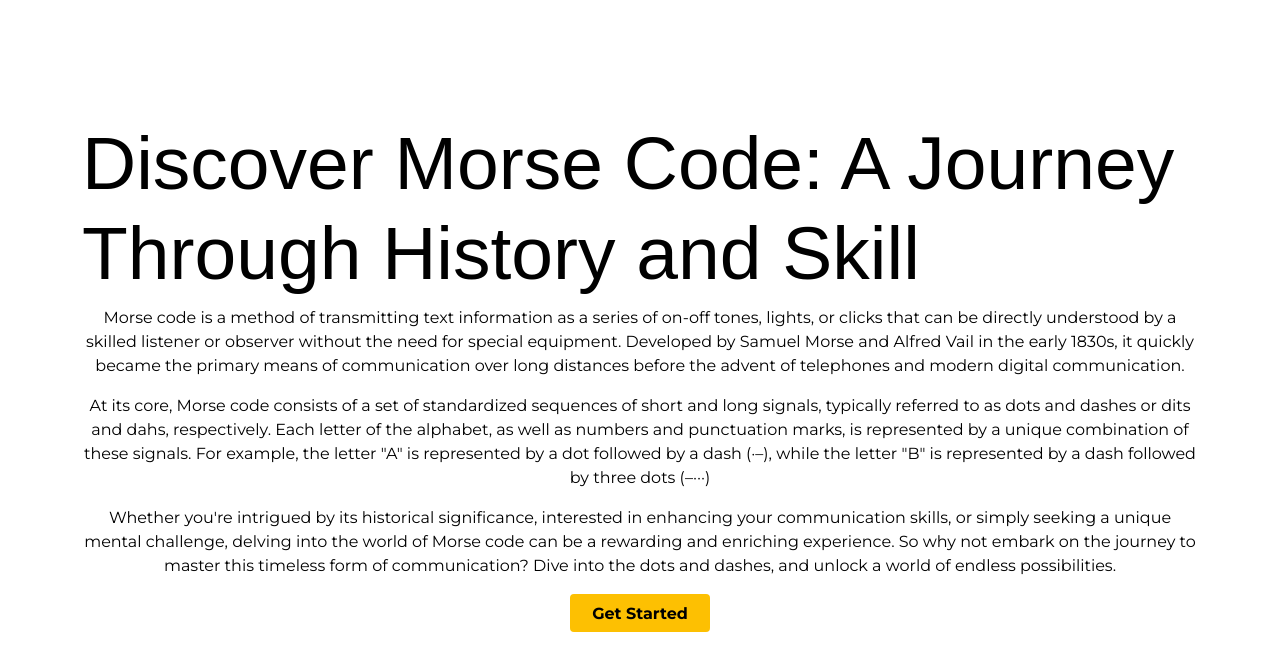
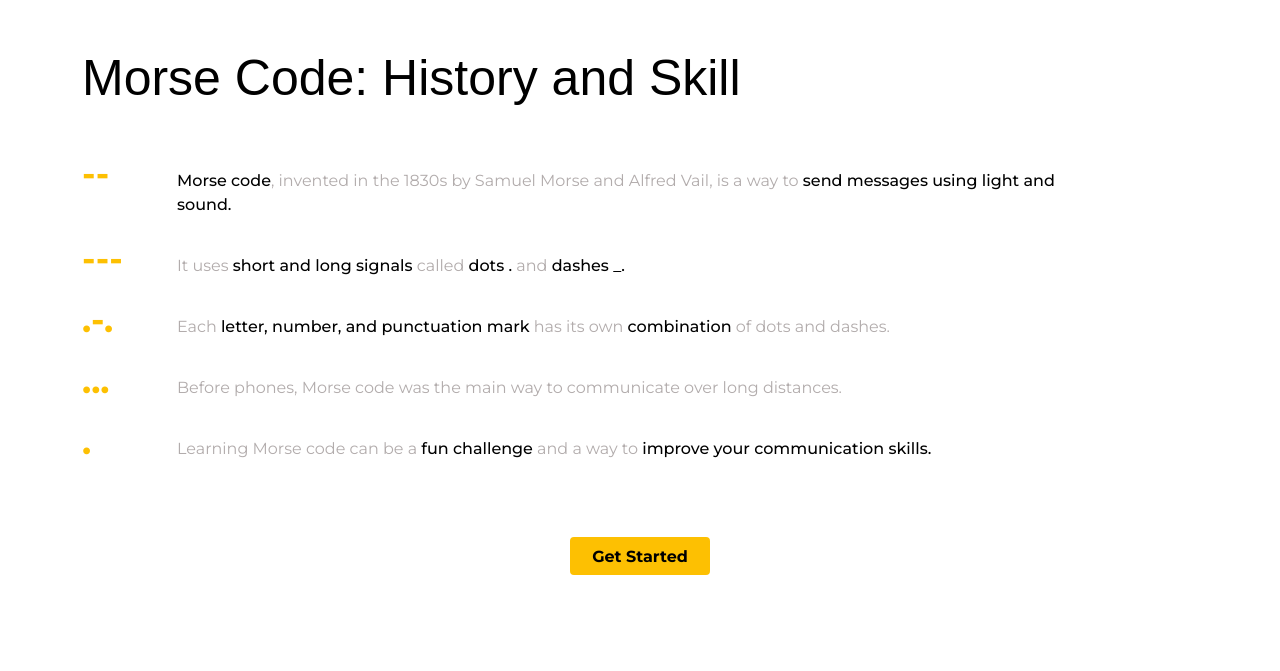
Before and after one commit to yuminglin0326/MorseCodeTutorial, a Flask app: page /morse-code in a window 1280 px wide. Shown: the part 98-769 px from the top of the page. Run offline with Flask 3, Linux system fonts and the light colour scheme; some libraries are stand-ins or nearby versions; some web fonts are replaced.

Commit message:
what-Morse-code-done

```diff
--- a/static/main.css
+++ b/static/main.css
@@ -15,8 +15,19 @@ body {
   padding-bottom: 50px;
 }
 
-.accent {
+.accenttxt {
   color: var(--accent);
+}
+
+.bolder{
+  font-weight: bolder;
+  color: var(--accent);
+  font-size: 35px;
+}
+
+.bold{
+  font-weight: 500;
+  color: var(--dark-gray);
 }
 
 .navbar {
@@ -32,10 +43,6 @@ body {
   background-color: white;
   margin-bottom: 10px;
   font-size: 18px;
-}
-
-.quiz-link {
-  color: #22194d !important;
 }
 
 .navbar-brand {
@@ -122,8 +129,12 @@ a.nav-link {
   background-color: var(--accent);
 }
 
-.btn-primary:hover,
-.accent-button-unfilled:hover {
+.accent-button-unfilled:hover{
+  text-decoration: underline;
+  color: var(--accent);
+}
+
+.btn-primary:hover {
   background-color: var(--accent);
   border: var(--base);
   text-decoration: underline;
@@ -169,9 +180,13 @@ h2 {
 /* home page */
 h1 {
   font-family: "Stick No Bills", sans-serif;
-  font-size: 75px;
   text-align: left;
-  padding-top: 70px;
+  font-size: 50px;
+}
+
+.web-title{
+  font-size: 80px;
+  padding-top: 75px;
 }
 
 .morse-code {
@@ -182,13 +197,31 @@ h1 {
   text-align: right;
 }
 
-.firsttext {
+.margin-top {
   margin-top: 40px;
 }
 
 .subtitle {
   text-align: left;
   color: var(--light-gray);
+}
+
+.description{
+  margin-top: 40px;
+  text-align: left;
+  margin-bottom: 60px;
+  color: var(--light-gray);
+}
+
+.description .row {
+  display: flex;
+  align-items:first baseline; /* Align items vertically */
+}
+
+.description .col-md-1,
+.description .col-md-10 {
+  display: flex;
+  align-items:first baseline; /* Align items vertically */
 }
 
 /* quiz pages styling */
--- a/templates/home.html
+++ b/templates/home.html
@@ -5,8 +5,8 @@
     <div class="row">
         <!-- Left Side: Information -->
         <div class="col-md-6">
-            <div class="text-center firsttext">
-                <h1>Morse <br> Code!</h1>
+            <div class="text-center margin-top ">
+                <h1 class="web-title">Morse <br> Code!</h1>
                 <p class="subtitle">Welcome to Morse Code Mastery.<br> Learn the timeless art of Morse code with our interactive lessons, practice sessions, quizzes, and games!</p>
             </div>
             <div class="row">
--- a/templates/morse_code.html
+++ b/templates/morse_code.html
@@ -1,10 +1,40 @@
 {% extends "layout.html" %}
 {% block content %}
 <div class="container text-center mt-5">
-    <h1>Discover Morse Code: A Journey Through History and Skill</h1>
-    <p>Morse code is a method of transmitting text information as a series of on-off tones, lights, or clicks that can be directly understood by a skilled listener or observer without the need for special equipment. Developed by Samuel Morse and Alfred Vail in the early 1830s, it quickly became the primary means of communication over long distances before the advent of telephones and modern digital communication.</p>
-    <p>At its core, Morse code consists of a set of standardized sequences of short and long signals, typically referred to as dots and dashes or dits and dahs, respectively. Each letter of the alphabet, as well as numbers and punctuation marks, is represented by a unique combination of these signals. For example, the letter "A" is represented by a dot followed by a dash (·–), while the letter "B" is represented by a dash followed by three dots (–···)</p>
-    <p>Whether you're intrigued by its historical significance, interested in enhancing your communication skills, or simply seeking a unique mental challenge, delving into the world of Morse code can be a rewarding and enriching experience. So why not embark on the journey to master this timeless form of communication? Dive into the dots and dashes, and unlock a world of endless possibilities.</p>
+    <h1>Morse Code: History and Skill</h1>
+
+    <div class="description">
+        <div class="row">
+            <div class="col-md-1 accenttxt bolder"> --</div>
+            <div class="col-md-10">
+                <p><span class="bold">Morse code</span>, invented in the 1830s by Samuel Morse and Alfred Vail, is a way to <span class="bold">send messages using light and sound.</span></p>
+            </div>
+        </div>
+        <div class="row">
+            <div class="col-md-1 accenttxt bolder"> --- </div>
+            <div class="col-md-10">
+                <p>It uses <span class="bold">short and long signals</span> called <span class="bold">dots .</span>  and <span class="bold">dashes _.</span> </p>
+            </div>
+        </div>
+        <div class="row">
+            <div class="col-md-1 accenttxt bolder">.-.</div>
+            <div class="col-md-10">
+                <p>Each <span class="bold">letter, number, and punctuation mark</span> has its own <span class="bold">combination</span> of dots and dashes.</p>
+            </div>
+        </div>
+        <div class="row ">
+            <div class="col-md-1 accenttxt bolder">...</div>
+            <div class="col-md-10">
+                <p> Before phones, Morse code was the main way to communicate over long distances.</p>
+            </div>
+        </div>
+        <div class="row ">
+            <div class="col-md-1 accenttxt bolder">.</div>
+            <div class="col-md-10">
+                <p>Learning Morse code can be a <span class="bold">fun challenge</span> and a way to <span class="bold">improve your communication skills.</span></p>
+            </div>
+        </div>
+    </div>
 
     <a href="/get-started-dot" class="btn btn-primary">Get Started</a>
 </div>
```
